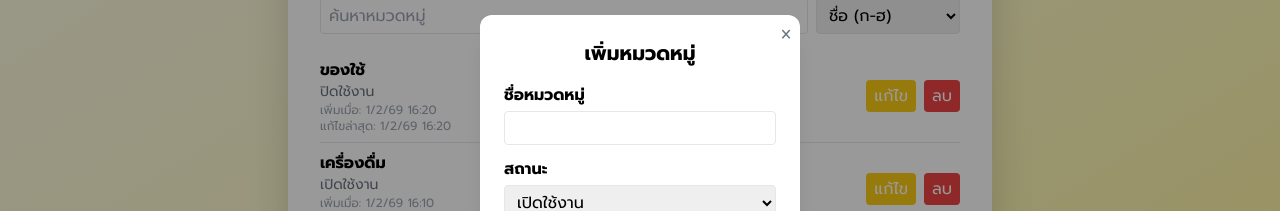
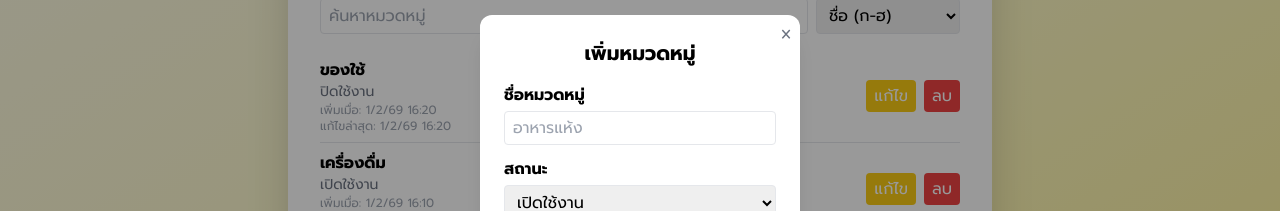
Before and after one commit to pawit5001/conStore, a Nuxt app: page /admin/category in a window 1280 px wide. Both pictures are taken after a click on the button "เพิ่มหมวดหมู่". Shown: the part 242-453 px from the top of the page. Built offline with nearby package versions, Linux system fonts and the light colour scheme.

Commit message:
chore: add placeholder to employee and category name inputs

```diff
--- a/pages/admin/category.vue
+++ b/pages/admin/category.vue
@@ -52,7 +52,7 @@
               <h3 class="text-xl font-bold mb-4 text-center">{{ editId === null ? 'เพิ่มหมวดหมู่' : 'แก้ไขหมวดหมู่' }}</h3>
               <div class="mb-3">
                 <label class="block mb-1 font-bold">ชื่อหมวดหมู่</label>
-                <input v-model="editName" type="text" class="border rounded px-2 py-1 w-full" />
+                <input v-model="editName" type="text" class="border rounded px-2 py-1 w-full" placeholder="อาหารแห้ง" />
               </div>
               <div class="mb-3">
                 <label class="block mb-1 font-bold">สถานะ</label>
--- a/pages/admin/employee.vue
+++ b/pages/admin/employee.vue
@@ -54,7 +54,7 @@
               <h3 class="text-xl font-bold mb-4 text-center">{{ editId === null ? 'เพิ่มพนักงาน' : 'แก้ไขพนักงาน' }}</h3>
               <div class="mb-3">
                 <label class="block mb-1 font-bold">ชื่อพนักงาน</label>
-                <input v-model="editName" type="text" class="border rounded px-2 py-1 w-full" />
+                <input v-model="editName" type="text" class="border rounded px-2 py-1 w-full" placeholder="สมชาย ใจดี" />
               </div>
               <div class="mb-3">
                 <label class="block mb-1 font-bold">ตำแหน่ง</label>
```
